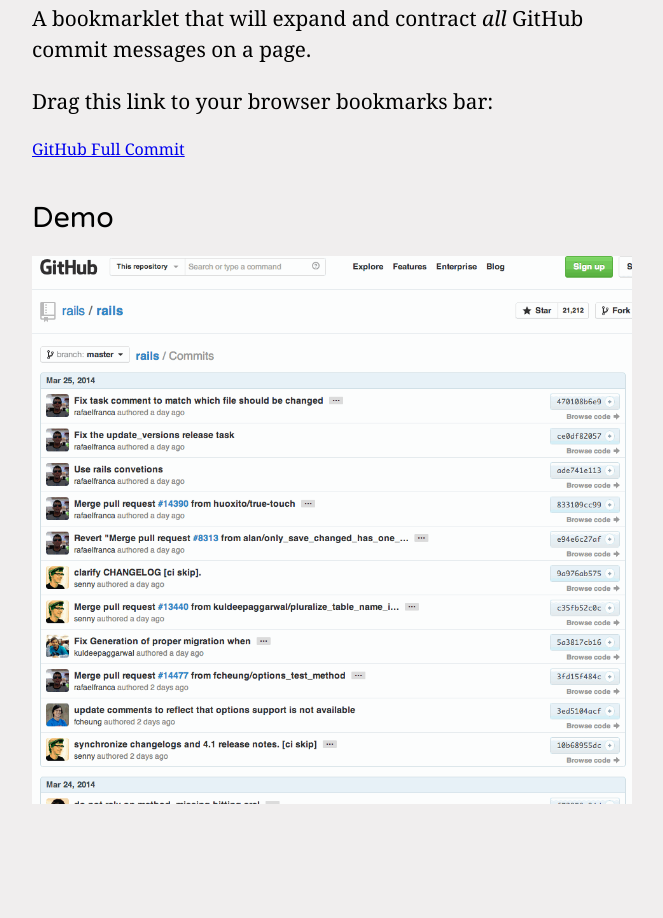
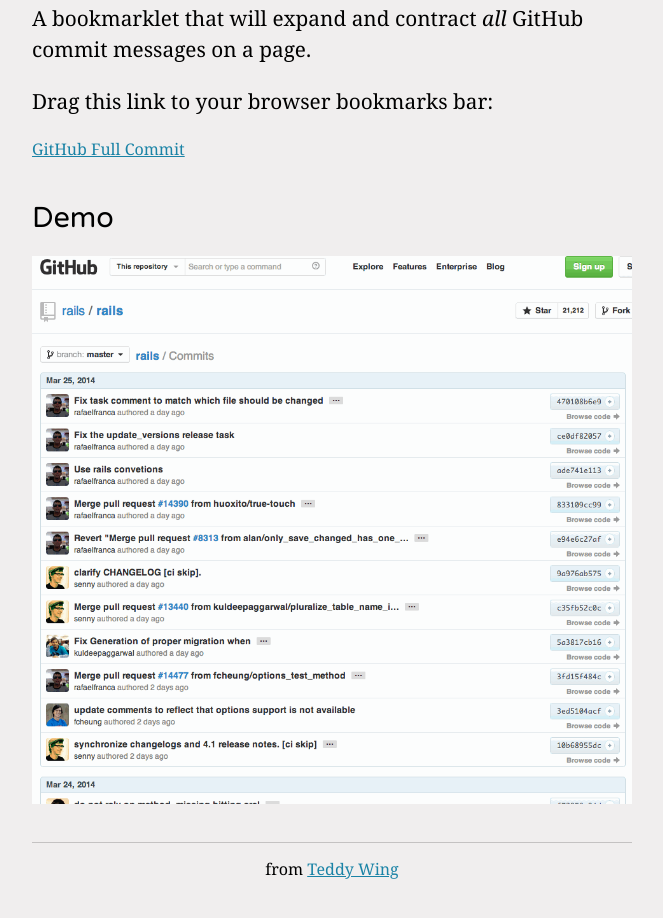
Before and after one commit to teddywing/GitHub-Show-Full-Commit-Message-Bookmarklet, a plain HTML site: page index.html in a window 1280 px wide. Shown: the part 214-1132 px from the top of the page, without its empty margins (308-971 px from the left). Before the commit the page ends 1056 px from the top, so only its background shows below. Drawn offline with Linux system fonts and the light colour scheme.

Commit message:
Add footer & link styles

```diff
--- a/index.html
+++ b/index.html
@@ -51,12 +51,17 @@
 
 		i { font-style: italic; }
 
+		a { color: #1a83a6; }
+		a:hover { color: #135e77; }
+
 
 		.wrapper { width: 600px; margin: 0 auto; }
 
 		header { width: 940px; margin: 0 auto 0.5em; font: 4.5em/1.05 'Varela Round'; text-align: center; }
 
 		.demo img { width: 100%; }
+
+		footer { margin-top: 30px; padding: 15px; border-top: 1px solid #c4c2c2; text-align: center; }
 	</style>
 </head>
 <body>
@@ -83,6 +88,10 @@
 				<img src="demo.gif" alt="Demo" />
 			</p>
 		</div>
+
+		<footer>
+			from <a href="http://teddywing.com">Teddy Wing</a>
+		</footer>
 	</div>
 </body>
 </html>
```
